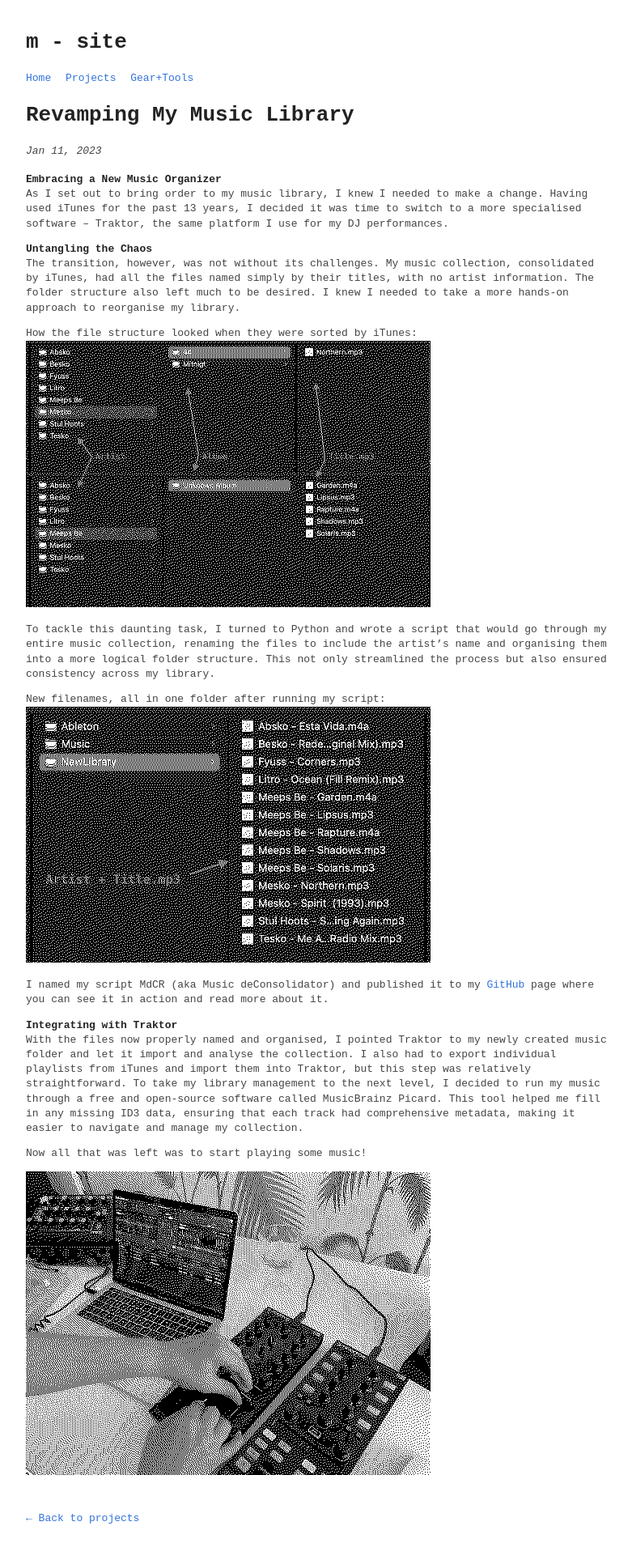
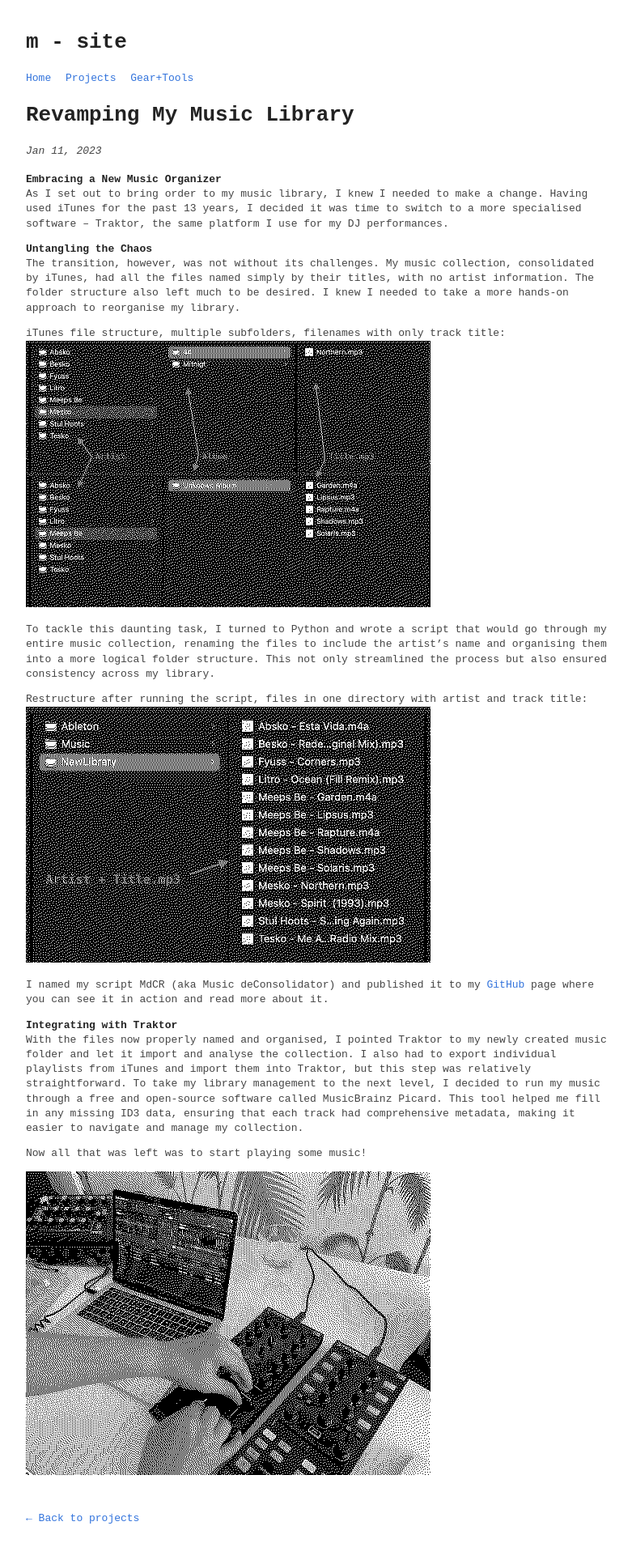
Before and after one commit to matis-io/matis-io.github.io, a Jekyll site: the page built from _posts/2023-01-11-Revamping_My_Music_Library.md, in a window 1280 px wide. Shown: the whole page at 81% size, without its empty margins (248-1029 px from the left). Built offline with Jekyll 4.4.1, drawn with Linux system fonts in a browser that asks for light colours.

Commit message:
post edits

```diff
--- a/_posts/2023-01-11-Revamping_My_Music_Library.md
+++ b/_posts/2023-01-11-Revamping_My_Music_Library.md
@@ -11,12 +11,12 @@ As I set out to bring order to my music library, I knew I needed to make a chang
 **Untangling the Chaos**
 The transition, however, was not without its challenges. My music collection, consolidated by iTunes, had all the files named simply by their titles, with no artist information. The folder structure also left much to be desired. I knew I needed to take a more hands-on approach to reorganise my library.
 
-How the file structure looked when they were sorted by iTunes:
+iTunes file structure, multiple subfolders, filenames with only track title:
 ![iTunes Library](/images/library_itunes.png)
 
 To tackle this daunting task, I turned to Python and wrote a script that would go through my entire music collection, renaming the files to include the artist's name and organising them into a more logical folder structure. This not only streamlined the process but also ensured consistency across my library.
 
-New filenames, all in one folder after running my script:
+Restructure after running the script, files in one directory with artist and track title:
 ![New Library](/images/library_now.png)
 
 I named my script MdCR (aka Music deConsolidator) and published it to my [GitHub](https://github.com/matis-io/MdCR){:target="\_blank"} page where you can see it in action and read more about it.
```
